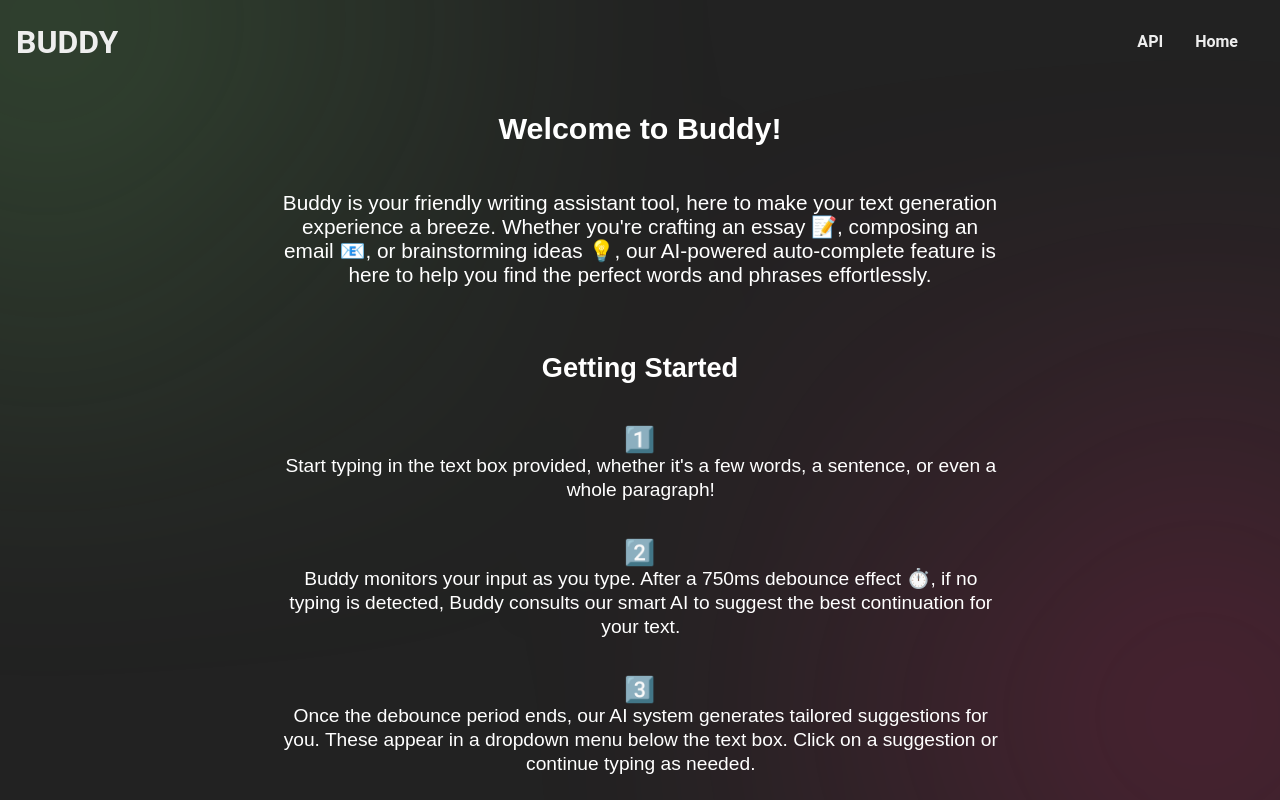
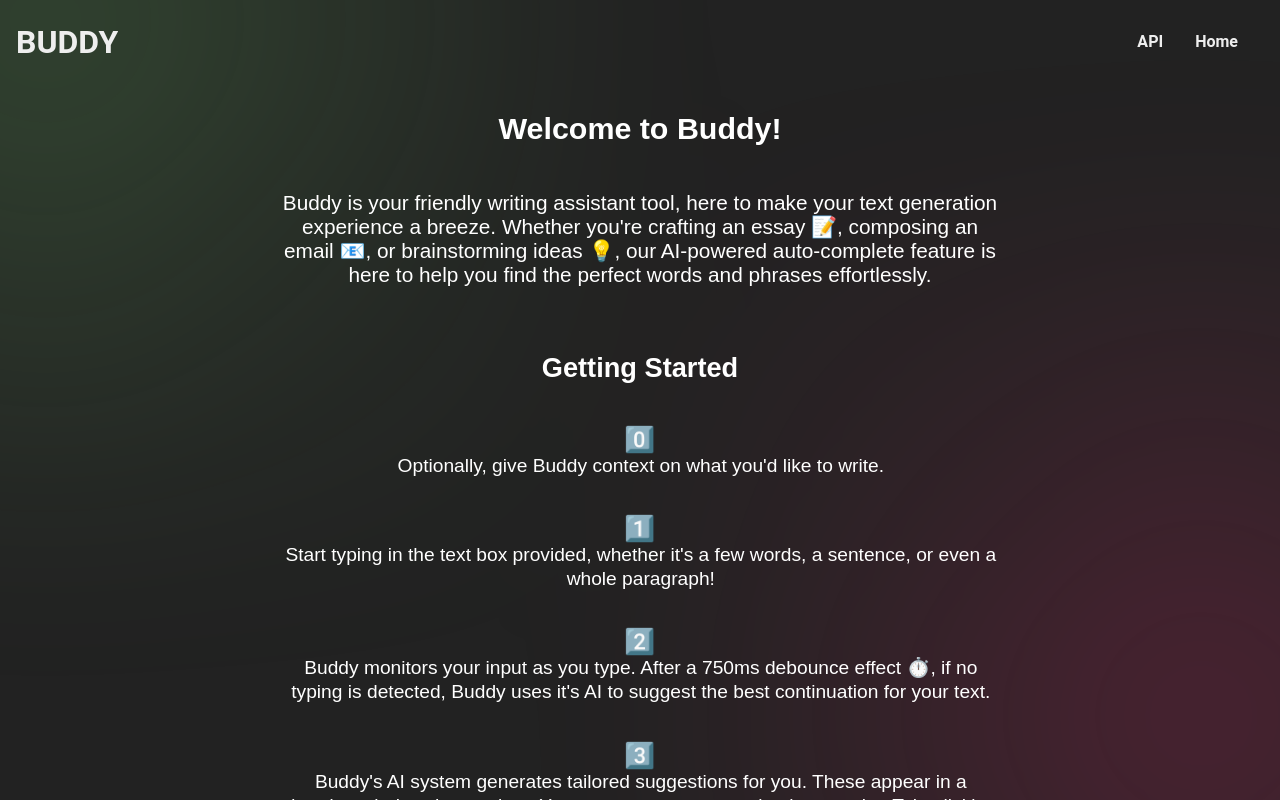
Before and after one commit to silasnevstad/BuddyAI, a React (Create React App) app: page /help in a window 1280 px wide. Built offline with nearby package versions, Linux system fonts and the light colour scheme.

Commit message:
Help Page updated

```diff
--- a/src/screens/HelpPage.js
+++ b/src/screens/HelpPage.js
@@ -21,24 +21,27 @@ const HelpPage = () => {
                             <p className="help-header-desc-text"> Buddy is your friendly writing assistant tool, here to make your text generation experience a breeze. Whether you're crafting an essay 📝, composing an email 📧, or brainstorming ideas 💡, our AI-powered auto-complete feature is here to help you find the perfect words and phrases effortlessly. </p>
                             <h2 className="help-sub-header-text"> Getting Started </h2>
                             <ul className="help-list">
+                                <span className="help-list-item-bold">0️⃣</span>
+                                <li className="help-list-item">Optionally, give Buddy context on what you'd like to write.</li>
                                 <span className="help-list-item-bold">1️⃣</span>
-                                <li className="help-list-item">  Start typing in the text box provided, whether it's a few words, a sentence, or even a whole paragraph! </li>
+                                <li className="help-list-item">Start typing in the text box provided, whether it's a few words, a sentence, or even a whole paragraph!</li>
                                 <span className="help-list-item-bold">2️⃣</span>
-                                <li className="help-list-item"> Buddy monitors your input as you type. After a 750ms debounce effect ⏱️, if no typing is detected, Buddy consults our smart AI to suggest the best continuation for your text. </li>
+                                <li className="help-list-item">Buddy monitors your input as you type. After a 750ms debounce effect ⏱️, if no typing is detected, Buddy uses it's AI to suggest the best continuation for your text.</li>
                                 <span className="help-list-item-bold">3️⃣</span>
-                                <li className="help-list-item">Once the debounce period ends, our AI system generates tailored suggestions for you. These appear in a dropdown menu below the text box. Click on a suggestion or continue typing as needed. </li>
+                                <li className="help-list-item">Buddy's AI system generates tailored suggestions for you. These appear in a dropdown below the text box. You can accept a suggestion by pressing Tab, clicking on it, or just continue typing.</li>
                             </ul>
                         </div>
                         <h2 className="help-sub-header-text-center"> Plus, more features! </h2>
                         <div className="help-grid">
-                            <div className="help-grid-item"> <span className="help-grid-item-bold"> 🖌️ </span>  Choose from five different writing styles, ranging from formal to casual, using the slider provided. </div>
+                            {/* <div className="help-grid-item"> <span className="help-grid-item-bold"> 🖌️ </span>  Choose from five different writing styles, ranging from formal to casual, using the slider provided. </div> */}
                             <div className="help-grid-item"> <span className="help-grid-item-bold"> 🎩 </span> Formalize Text: Instantly transform your writing into a more formal style, ideal for professional or academic purposes. </div>
+                            <div className="help-grid-item"> <span className="help-grid-item-bold"> 🔄 </span>  Synonym, double click on any word and buddy will suggest synonyms for you. </div>
                             <div className="help-grid-item"> <span className="help-grid-item-bold"> ✨ </span> Nicefy: Improve the overall quality of your text with grammar corrections, enhanced sentence structures, and a polished touch. </div>
                             <div className="help-grid-item"> <span className="help-grid-item-bold"> ❓ </span> Ask: Quickly get answers to your queries or seek clarification on any aspect of your writing. </div>
                             <div className="help-grid-item"> <span className="help-grid-item-bold"> 🗑️  </span> Clear Input: Start afresh by clearing the text box, giving you a clean canvas to work on. </div>
                         </div>
 
-                        <h2 className="help-sub-header-text-center small"> Enjoy using Buddy? Consider buying me a coffee? </h2>
+                        <h2 className="help-sub-header-text-center small"> Enjoy using Buddy? Buy me a coffee ☕️ 😉 </h2>
                         {/* get venmo logo and link to https://account.venmo.com/u/buddyai */}
                         <img src={VenmoIcon} alt="Venmo Icon" className="venmo-icon" onClick={() => window.open("https://account.venmo.com/u/buddyai", "_blank")} />
                     </div>
```
